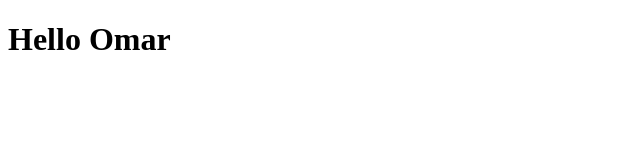
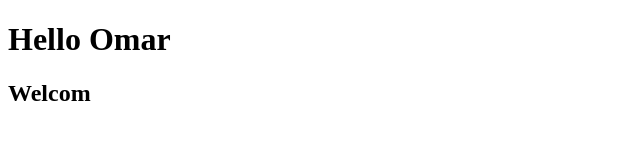
Before and after one commit to Omar-A-Mahran97/ecomemrce, a plain HTML site: page index.html in a window 1280 px wide. Shown: the whole page, without its empty margins (0-640 px from the left). Drawn offline with Linux system fonts and the light colour scheme.

Commit message:
add new line only

```diff
--- a/index.html
+++ b/index.html
@@ -9,5 +9,6 @@
 <body>
     <script src="app.js"></script>
     <h1>Hello Omar</h1>
+    <h2>Welcom</h2>
 </body>
 </html>
```
